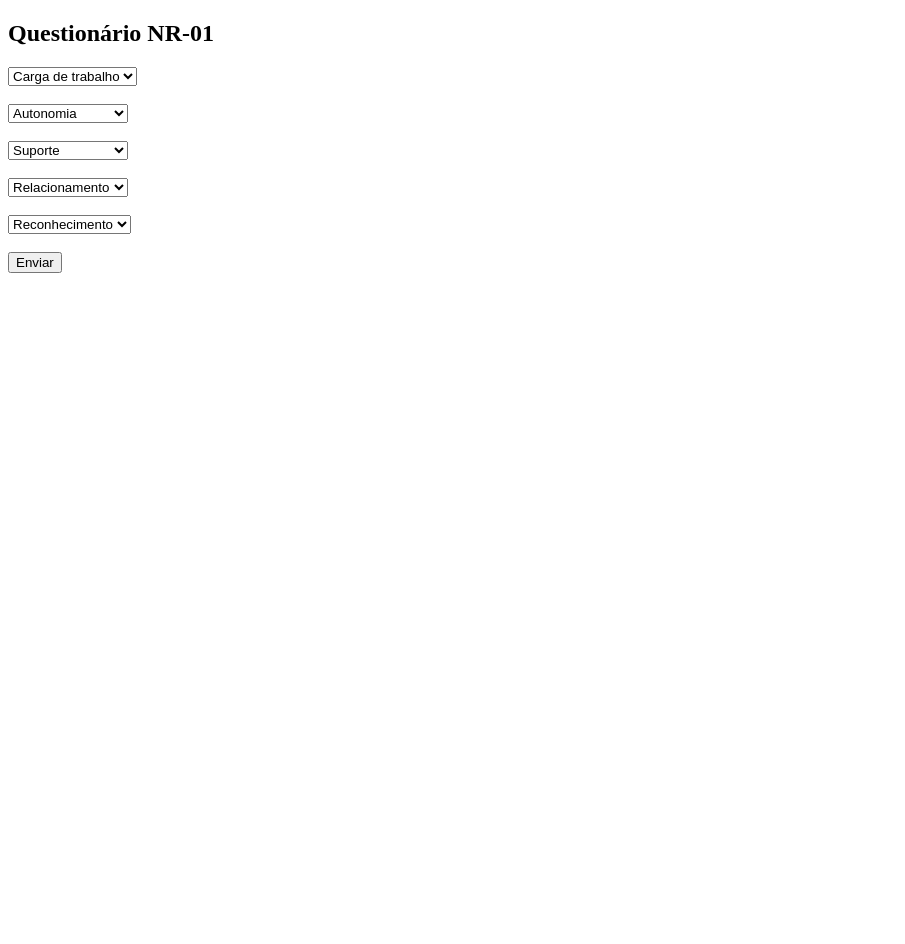
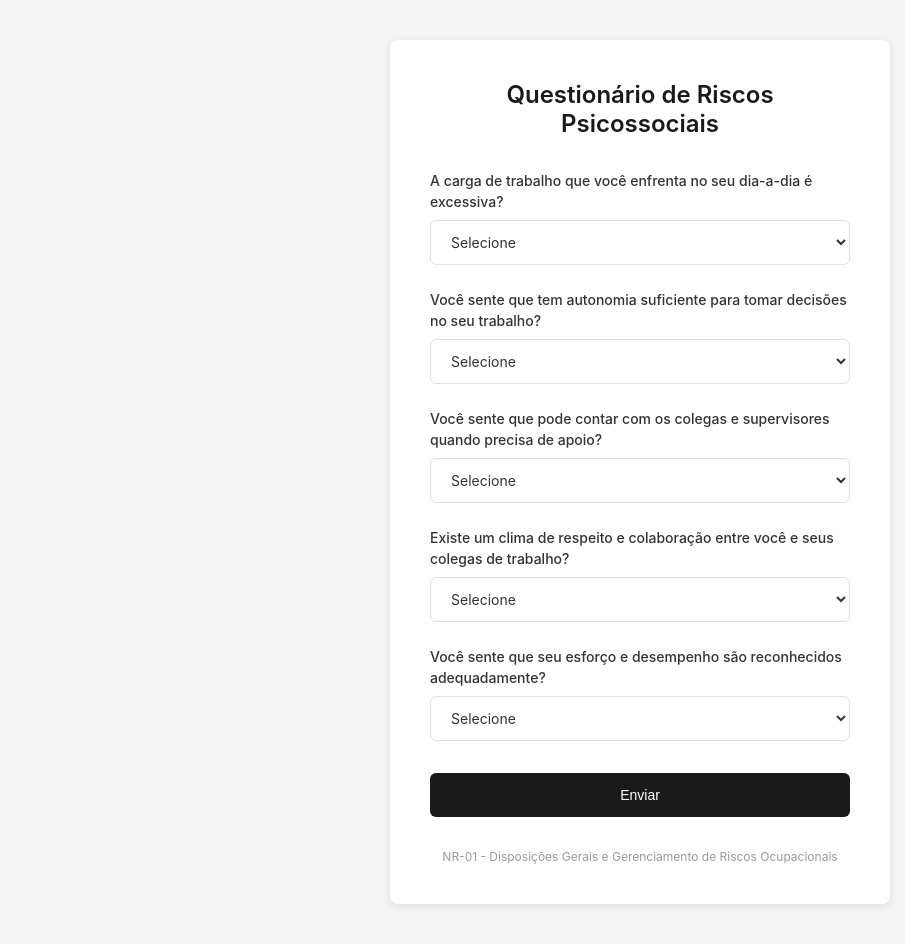
Before and after one commit to MarquinzillaBR/nr01-form, a plain HTML site: page index.html in a window 1280 px wide. Shown: the whole page, without its empty margins (0-905 px from the left). Before the commit the page ends 800 px from the top, so only its background shows below. Drawn offline with Linux system fonts and the light colour scheme.

Commit message:
Version 3

```diff
--- a/index.html
+++ b/index.html
@@ -2,60 +2,86 @@
 <html lang="pt-BR">
 <head>
   <meta charset="UTF-8">
-  <title>NR-01</title>
+  <meta name="viewport" content="width=device-width, initial-scale=1.0">
+  <title>NR-01 - Questionário 1</title>
+  <link rel="stylesheet" href="styles.css">
 </head>
 <body>
-
-<h2>Questionário NR-01</h2>
+  <div class="container">
+    <div class="form-card">
+      <div class="header">
+        <h1>Questionário de Riscos Psicossociais</h1>
+      </div>
 
       <form id="form">
+        <div class="question-item">
+          <label class="question-label">A carga de trabalho que você enfrenta no seu dia-a-dia é excessiva?</label>
           <select name="risco1" required>
-    <option value="">Carga de trabalho</option>
+            <option value="">Selecione</option>
             <option value="1">Nunca</option>
             <option value="2">Raramente</option>
             <option value="3">Às vezes</option>
             <option value="4">Frequentemente</option>
             <option value="5">Sempre</option>
-  </select><br><br>
+          </select>
+        </div>
 
+        <div class="question-item">
+          <label class="question-label">Você sente que tem autonomia suficiente para tomar decisões no seu trabalho?</label>
           <select name="risco2" required>
-    <option value="">Autonomia</option>
+            <option value="">Selecione</option>
             <option value="1">Nunca</option>
             <option value="2">Raramente</option>
             <option value="3">Às vezes</option>
             <option value="4">Frequentemente</option>
             <option value="5">Sempre</option>
-  </select><br><br>
+          </select>
+        </div>
 
+        <div class="question-item">
+          <label class="question-label">Você sente que pode contar com os colegas e supervisores quando precisa de apoio?</label>
           <select name="risco3" required>
-    <option value="">Suporte</option>
+            <option value="">Selecione</option>
             <option value="1">Nunca</option>
             <option value="2">Raramente</option>
             <option value="3">Às vezes</option>
             <option value="4">Frequentemente</option>
             <option value="5">Sempre</option>
-  </select><br><br>
+          </select>
+        </div>
 
+        <div class="question-item">
+          <label class="question-label">Existe um clima de respeito e colaboração entre você e seus colegas de trabalho?</label>
           <select name="risco4" required>
-    <option value="">Relacionamento</option>
+            <option value="">Selecione</option>
             <option value="1">Nunca</option>
             <option value="2">Raramente</option>
             <option value="3">Às vezes</option>
             <option value="4">Frequentemente</option>
             <option value="5">Sempre</option>
-  </select><br><br>
+          </select>
+        </div>
 
+        <div class="question-item">
+          <label class="question-label">Você sente que seu esforço e desempenho são reconhecidos adequadamente?</label>
           <select name="risco5" required>
-    <option value="">Reconhecimento</option>
+            <option value="">Selecione</option>
             <option value="1">Nunca</option>
             <option value="2">Raramente</option>
             <option value="3">Às vezes</option>
             <option value="4">Frequentemente</option>
             <option value="5">Sempre</option>
-  </select><br><br>
+          </select>
+        </div>
 
-  <button type="submit">Enviar</button>
+        <button type="submit" class="btn-submit">Enviar</button>
       </form>
+
+      <div class="footer">
+        NR-01 - Disposições Gerais e Gerenciamento de Riscos Ocupacionais
+      </div>
+    </div>
+  </div>
 
   <script>
     const url = "https://script.google.com/macros/s/AKfycbwJAd45_c9b4PNJ8ErkpuYkc3WLQH-Xk0aMK2m6oab9mkLd01F9g7M-UwXQWInxlXy9Aw/exec";
@@ -66,6 +92,12 @@ document.getElementById("form").addEventListener("submit", async function(e) {
       const formData = new FormData(this);
       const data = Object.fromEntries(formData.entries());
 
+      const valores = [data.risco1, data.risco2, data.risco3, data.risco4, data.risco5];
+      if (valores.some(v => !v)) {
+        showAlert("Preencha todos os campos", "error");
+        return;
+      }
+
       const total =
         Number(data.risco1) +
         Number(data.risco2) +
@@ -75,21 +107,40 @@ document.getElementById("form").addEventListener("submit", async function(e) {
 
       data.total = total;
 
+      const submitBtn = document.querySelector('.btn-submit');
+      const originalText = submitBtn.textContent;
+      submitBtn.textContent = "Enviando...";
+      submitBtn.disabled = true;
+
       try {
         await fetch(url, {
           method: "POST",
+          mode: "no-cors",
           body: JSON.stringify(data)
         });
 
-    alert("Enviado com sucesso!");
+        showAlert("Enviado com sucesso", "success");
         this.reset();
 
       } catch (error) {
-    alert("Erro ao enviar");
-    console.error(error);
+        showAlert("Erro ao enviar", "error");
+      } finally {
+        submitBtn.textContent = originalText;
+        submitBtn.disabled = false;
       }
     });
+
+    function showAlert(message, type) {
+      const existingAlert = document.querySelector('.alert');
+      if (existingAlert) existingAlert.remove();
+
+      const alertDiv = document.createElement('div');
+      alertDiv.className = `alert alert-${type}`;
+      alertDiv.textContent = message;
+      document.body.appendChild(alertDiv);
+
+      setTimeout(() => alertDiv.remove(), 3000);
+    }
   </script>
-
 </body>
 </html>
--- /dev/null
+++ b/styles.css
@@ -0,0 +1,155 @@
+* {
+  margin: 0;
+  padding: 0;
+  box-sizing: border-box;
+}
+
+body {
+  font-family: -apple-system, BlinkMacSystemFont, 'Segoe UI', Roboto, Oxygen, Ubuntu, sans-serif;
+  background: #f5f5f5;
+  min-height: 100vh;
+  padding: 40px 20px;
+  color: #333;
+}
+
+.container {
+  max-width: 500px;
+  margin: 0 auto;
+}
+
+.form-card {
+  background: white;
+  border-radius: 8px;
+  box-shadow: 0 2px 8px rgba(0, 0, 0, 0.1);
+  padding: 40px;
+}
+
+.header {
+  margin-bottom: 32px;
+  text-align: center;
+}
+
+.header h1 {
+  font-size: 24px;
+  font-weight: 600;
+  color: #1a1a1a;
+  margin-bottom: 8px;
+}
+
+.header p {
+  font-size: 14px;
+  color: #666;
+}
+
+.question-item {
+  margin-bottom: 24px;
+}
+
+.question-label {
+  display: block;
+  font-size: 14px;
+  font-weight: 500;
+  color: #333;
+  margin-bottom: 8px;
+  line-height: 1.5;
+}
+
+select {
+  width: 100%;
+  padding: 12px 16px;
+  font-size: 14px;
+  border: 1px solid #e0e0e0;
+  border-radius: 6px;
+  background: white;
+  cursor: pointer;
+  transition: border-color 0.2s;
+  font-family: inherit;
+  color: #333;
+}
+
+select:focus {
+  outline: none;
+  border-color: #333;
+}
+
+select:hover {
+  border-color: #999;
+}
+
+.btn-submit {
+  width: 100%;
+  background: #1a1a1a;
+  color: white;
+  border: none;
+  padding: 14px;
+  font-size: 14px;
+  font-weight: 500;
+  border-radius: 6px;
+  cursor: pointer;
+  transition: background-color 0.2s;
+  margin-top: 8px;
+}
+
+.btn-submit:hover {
+  background: #333;
+}
+
+.btn-submit:disabled {
+  background: #999;
+  cursor: not-allowed;
+}
+
+.footer {
+  margin-top: 32px;
+  text-align: center;
+  font-size: 12px;
+  color: #999;
+}
+
+.alert {
+  position: fixed;
+  bottom: 24px;
+  left: 50%;
+  transform: translateX(-50%);
+  padding: 12px 24px;
+  border-radius: 6px;
+  font-size: 14px;
+  font-weight: 500;
+  z-index: 1000;
+  animation: slideUp 0.3s ease;
+}
+
+.alert-success {
+  background: #1a1a1a;
+  color: white;
+}
+
+.alert-error {
+  background: #dc3545;
+  color: white;
+}
+
+@keyframes slideUp {
+  from {
+    opacity: 0;
+    transform: translateX(-50%) translateY(10px);
+  }
+  to {
+    opacity: 1;
+    transform: translateX(-50%) translateY(0);
+  }
+}
+
+@media (max-width: 600px) {
+  body {
+    padding: 20px 16px;
+  }
+
+  .form-card {
+    padding: 24px;
+  }
+
+  .header h1 {
+    font-size: 20px;
+  }
+}
```
Lines whose indentation alone changed are shown as unchanged.
